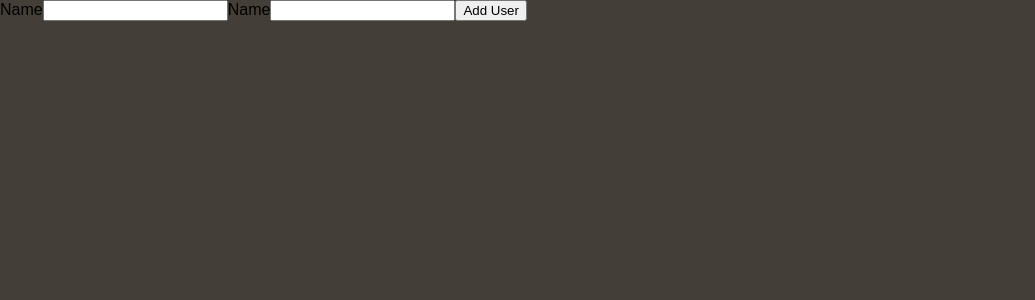
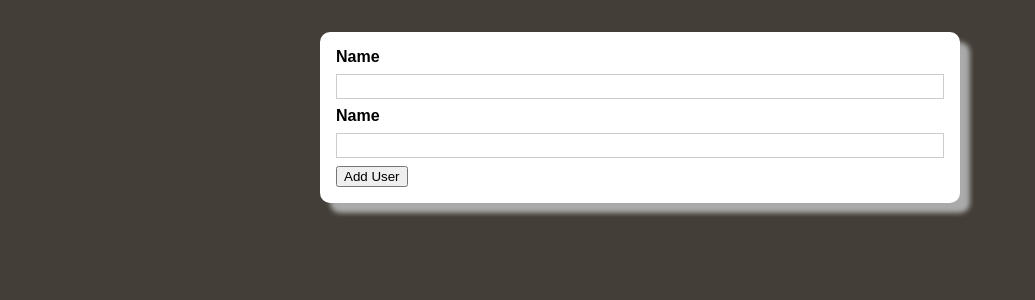
Before and after one commit to ajamarco/react-udemy-user-records, a React (Create React App) app: page / in a window 1280 px wide. Shown: the top 300 px of the page, without its empty margins (0-1035 px from the left). Built offline with nearby package versions, Linux system fonts and the light colour scheme.

Commit message:
added initial styles

```diff
--- /dev/null
+++ b/src/components/UI/Card.css
@@ -0,0 +1,5 @@
+.card {
+    background: white;
+    box-shadow: 10px 10px 5px #aaaaaa;
+    border-radius: 10px;
+}
--- /dev/null
+++ b/src/components/UI/Card.js
@@ -0,0 +1,10 @@
+import React from 'react'
+import './Card.css';
+
+export default function Card({children, className}) {
+    return (
+        <div className={`card ${className}`}>
+            {children}
+        </div>
+    )
+}
--- /dev/null
+++ b/src/components/users/AddUser.css
@@ -0,0 +1,26 @@
+.input {
+    margin: 2rem auto;
+    padding: 1rem;
+    width: 90%;
+    max-width: 40rem;
+  }
+
+  .input label {
+    display: block;
+    font-weight: bold;
+    margin-bottom: 0.5rem;
+  }
+
+  .input input {
+    font: inherit;
+    display: block;
+    width: 100%;
+    border: 1px solid #ccc;
+    padding: 0.15rem;
+    margin-bottom: 0.5rem;
+  }
+
+  .input input:focus {
+    outline: none;
+    border-color: #4f005f;
+  }
--- a/src/components/users/AddUser.js
+++ b/src/components/users/AddUser.js
@@ -1,13 +1,22 @@
-import React from 'react'
+import React from "react";
+import Card from "../UI/Card";
+import './AddUser.css'
 
 export default function AddUser() {
+    const handleSubmit = e => {
+        e.preventDefault();
+        console.log(e);
+    }
+
     return (
-        <form>
+        <Card className='input'>
+            <form onSubmit={handleSubmit}>
                 <label htmlFor="name">Name</label>
                 <input type="text" name="name" id="name" />
                 <label htmlFor="age">Name</label>
                 <input type="number" name="age" id="age" />
                 <button type="submit">Add User</button>
             </form>
-    )
+        </Card>
+    );
 }
```
Lines whose indentation alone changed are shown as unchanged.
